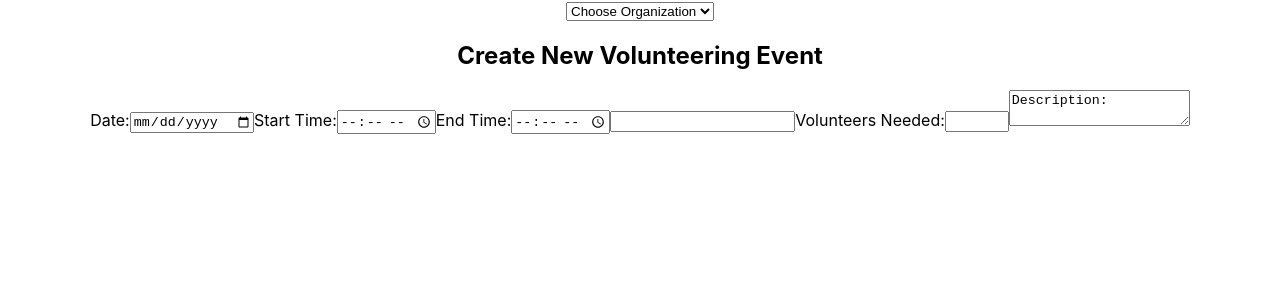
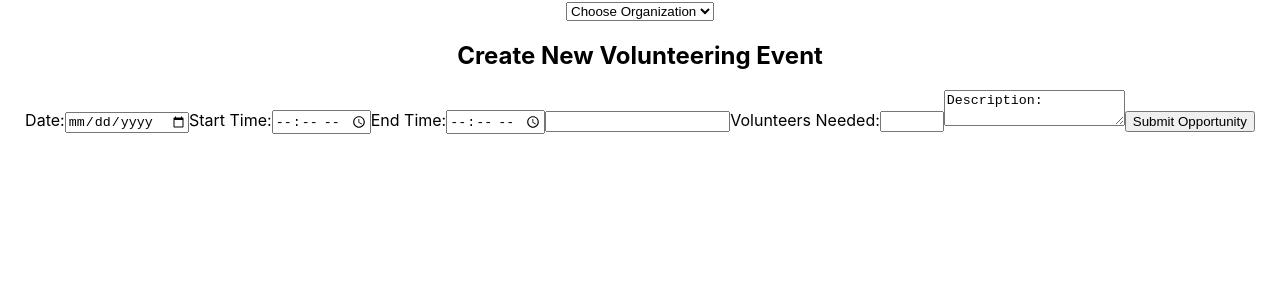
Before and after one commit to Do-Goodr/do-goodr-fe, a React (Create React App) app: page /1 in a window 1280 px wide. Shown: the top 300 px of the page. Built offline with nearby package versions, Linux system fonts and the light colour scheme; no server answers.

Commit message:
Connect new event to api post fetch

```diff
--- a/src/Components/CreateEvent.tsx
+++ b/src/Components/CreateEvent.tsx
@@ -1,5 +1,6 @@
 import React, { useState } from 'react';
 import '../Styles/CreateEvent.css';
+import apiCalls from '../utilities/apiCalls';
 
 interface CreateEventProps {
 
@@ -8,17 +9,29 @@ interface CreateEventProps {
   start_time: string
   end_time: string
   volunteers_needed: string
-
+  description: string
 }
 const CreateEvent: React.FC<CreateEventProps> = ({}) => {
 
 const [category, setCategory] = useState<CreateEventProps["category"]>()
-const [date, setDate] = useState<CreateEventProps["category"]>()
+const [date, setDate] = useState<CreateEventProps["date"]>()
 const [startTime, setStartTime] = useState<CreateEventProps["start_time"]>()
 const [endTime, setEndTime] = useState<CreateEventProps["end_time"]>()
 const [volunteers, setVolunteers] = useState<CreateEventProps["volunteers_needed"]>()
+const [description, setDescription] = useState<CreateEventProps['description']>()
 
-
+const submitEvent = () => {
+  const newEvent = {
+    id: 1,
+    date: date,
+    start_time: startTime,
+    end_time: endTime,
+    category: category,
+    volunteers_needed: volunteers,
+    description: description
+  }
+  apiCalls.postEvent(newEvent)
+}
 
   return (
     <form className='create-event' data-cy='create-event'>
@@ -44,14 +57,10 @@ const [volunteers, setVolunteers] = useState<CreateEventProps["volunteers_needed
           <option >Health Care</option>
         </datalist>
       <label>Volunteers Needed:
-        <input
-          type='number'
-          min='1'
-          max='100'
-          onChange={(e) => setVolunteers(e.target.value)}
-        />
+        <input type='number' min='1' max='100' onChange={(e) => setVolunteers(e.target.value)}/>
       </label>
-        <textarea>Description:</textarea>
+      <textarea onChange={(e) => setDescription(e.target.value)}>Description:</textarea>
+      <button onClick={(e) => submitEvent()}>Submit Opportunity</button>
     </form>
   );
 }
```
